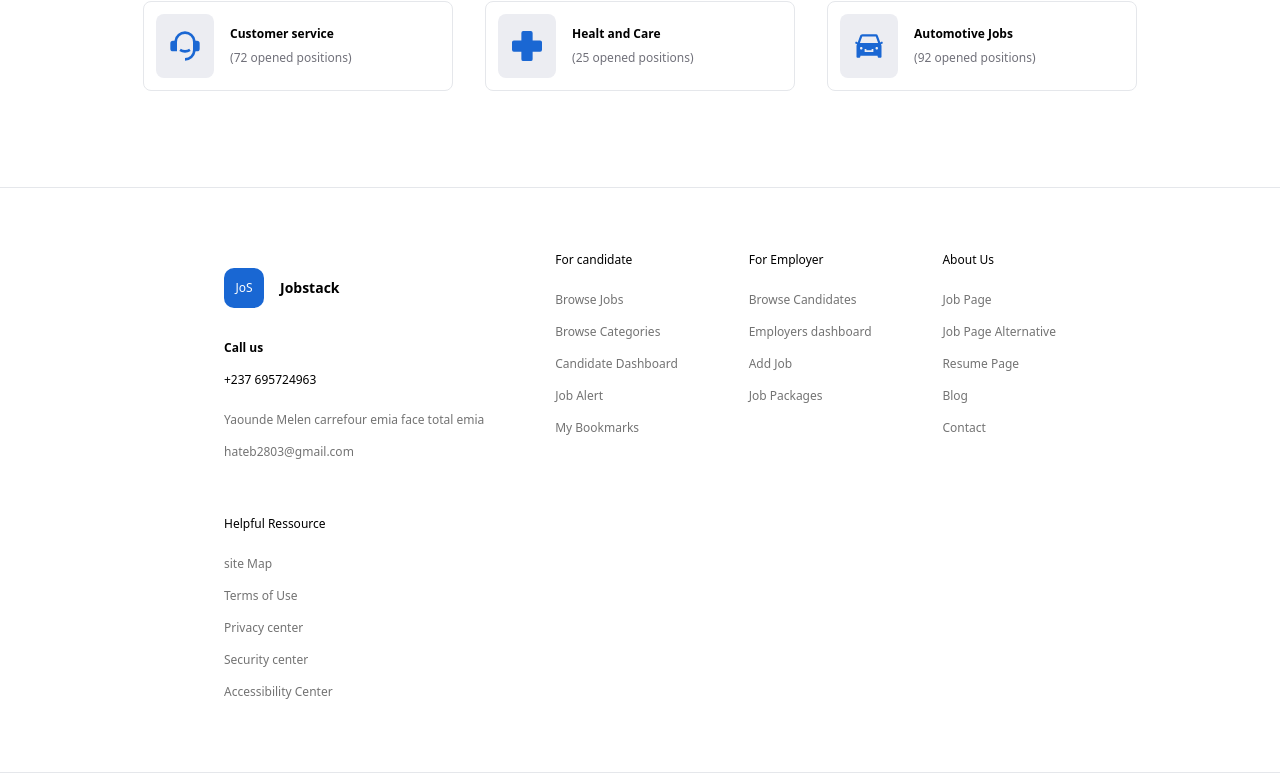
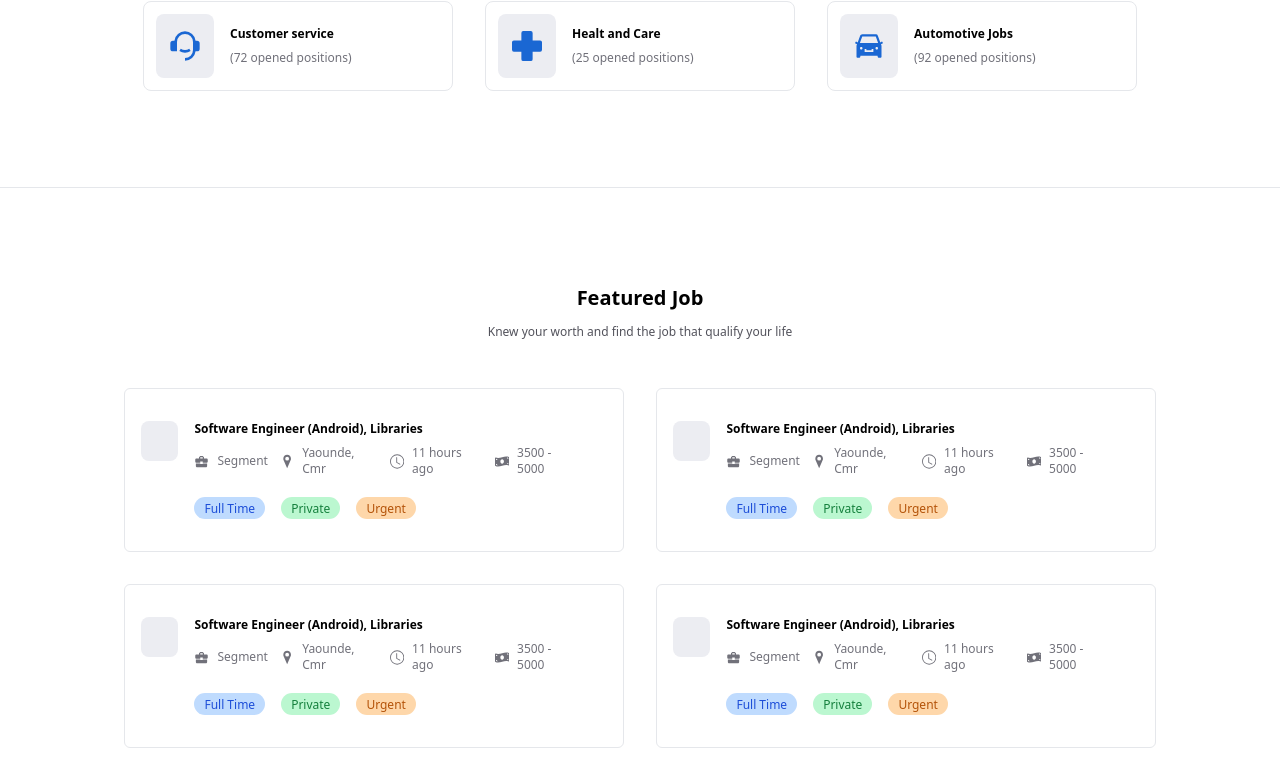
Before and after one commit to haterb4/jobstack, a Next.js app: page / in a window 1280 px wide. Shown: the part 491-1271 px from the top of the page. Built offline with nearby package versions, Linux system fonts and the light colour scheme.

Commit message:
Featured job

```diff
--- a/src/app/page.tsx
+++ b/src/app/page.tsx
@@ -1,5 +1,6 @@
 import { Header, PageLayout } from '@/components'
 import Categories from '@/components/Job/Categories'
+import Features from '@/components/Job/Features'
 import { Metadata } from 'next'
 
 export const metadata: Metadata = {
@@ -10,10 +11,13 @@ export const metadata: Metadata = {
 export default function Home() {
   return (
     <PageLayout>
-      <main className="overflow-hidden">
+      <main className="full overflow-hidden">
         <Header />
-        <div className='flex flex-col justify-center items-center'>
+        <div className='w-full flex flex-col justify-center items-center border-b'>
           <Categories />
+        </div>
+        <div className='w-full flex flex-col justify-center items-center border-b py-12'>
+          <Features />
         </div>
       </main>
     </PageLayout>
--- /dev/null
+++ b/src/components/Job/FeaturedItem.tsx
@@ -0,0 +1,67 @@
+import React from 'react'
+import { MdBusinessCenter } from 'react-icons/md'
+import { GiPositionMarker } from 'react-icons/gi'
+import { BsClock } from 'react-icons/bs'
+import { FaMoneyBillWave } from 'react-icons/fa'
+interface FeatureItemProps {
+    feature: {
+        entreprise: string;
+        post: string;
+        logo: string;
+        offer: number;
+        location: string;
+        postedAt: string;
+        price: {
+            min: number;
+            max: number;
+            devise: string;
+        },
+        fulltime: boolean;
+        private: boolean;
+        urgent: boolean;
+    }
+}
+
+const FeaturedItem: React.FC<FeatureItemProps> = ({feature}) => {
+  return (
+    <div className='w-[500px] border rounded-md bg-white hover:shadow-md px-4 py-8 flex justify-between items-start'>
+        <div className='w-10 h-10 rounded-lg flex justify-center items-center bg-[#ECEDF2] text-[#1A67D3] hover:bg-blue-600 hover:text-white'>
+        </div>
+        <div className='w-[calc(500px-44px)] px-4'>
+            <h2 className='text-[12px] font-[700]'>{feature.post}</h2>
+            <div className='flex items-center py-2 text-zinc-500'>
+              <div className='flex items-center mr-3 text-[12px]'>
+                <MdBusinessCenter size={15}/>
+                <span className='ml-2'>{feature.entreprise}</span>
+              </div>
+              <div className='flex items-center mr-3 text-[12px]'>
+                <GiPositionMarker size={15}/>
+                <span className='ml-2'>{feature.location}</span>
+              </div>
+              <div className='flex items-center mr-3 text-[12px]'>
+                <BsClock size={15}/>
+                <span className='ml-2'>11 hours ago</span>
+              </div>
+              <div className='flex items-center mr-3 text-[12px]'>
+                <FaMoneyBillWave size={15}/>
+                <span className='ml-2'>{feature.price.min} - {feature.price.max}</span>
+              </div>
+            </div>
+            <div className='flex items-center justify-start mt-3'>
+              {feature.fulltime && (<span className="inline-flex items-center px-2.5 py-0.5 rounded-full text-xs font-medium bg-blue-200 text-blue-700 mr-4 pt-1">
+                Full Time
+              </span>)}
+              {feature.private && (<span className="inline-flex items-center px-2.5 py-0.5 rounded-full text-xs font-medium bg-green-200 text-green-700 mr-4 pt-1">
+                Private
+              </span>)}
+              {feature.urgent && (<span className="inline-flex items-center px-2.5 py-0.5 rounded-full text-xs font-medium bg-orange-200 text-amber-700 mr-4 pt-1">
+                Urgent
+              </span>)}
+
+            </div>
+        </div>
+    </div>
+  )
+}
+
+export default FeaturedItem
--- /dev/null
+++ b/src/components/Job/Features.tsx
@@ -0,0 +1,116 @@
+import React from 'react'
+import SectionHeader from '../SectionHeader'
+import FeaturedItem from './FeaturedItem'
+
+const Features = () => {
+    const categories = [
+        {
+          entreprise: 'Segment',
+          post: 'Software Engineer (Android), Libraries',
+          logo: '',
+          offer: 2,
+          location: 'Yaounde, Cmr',
+          postedAt: '25-3-2023 15:55:10',
+          price: {
+            min: 3500,
+            max: 5000,
+            devise: 'FCFA'
+          },
+          fulltime: true,
+          private: true,
+          urgent: true
+        },
+        {
+          entreprise: 'Segment',
+          post: 'Software Engineer (Android), Libraries',
+          logo: '',
+          offer: 2,
+          location: 'Yaounde, Cmr',
+          postedAt: '25-3-2023 15:55:10',
+          price: {
+            min: 3500,
+            max: 5000,
+            devise: 'FCFA'
+          },
+          fulltime: true,
+          private: true,
+          urgent: true
+        },
+        {
+          entreprise: 'Segment',
+          post: 'Software Engineer (Android), Libraries',
+          logo: '',
+          offer: 2,
+          location: 'Yaounde, Cmr',
+          postedAt: '25-3-2023 15:55:10',
+          price: {
+            min: 3500,
+            max: 5000,
+            devise: 'FCFA'
+          },
+          fulltime: true,
+          private: true,
+          urgent: true
+        },
+        {
+          entreprise: 'Segment',
+          post: 'Software Engineer (Android), Libraries',
+          logo: '',
+          offer: 2,
+          location: 'Yaounde, Cmr',
+          postedAt: '25-3-2023 15:55:10',
+          price: {
+            min: 3500,
+            max: 5000,
+            devise: 'FCFA'
+          },
+          fulltime: true,
+          private: true,
+          urgent: true
+        },
+        {
+          entreprise: 'Segment',
+          post: 'Software Engineer (Android), Libraries',
+          logo: '',
+          offer: 2,
+          location: 'Yaounde, Cmr',
+          postedAt: '25-3-2023 15:55:10',
+          price: {
+            min: 3500,
+            max: 5000,
+            devise: 'FCFA'
+          },
+          fulltime: true,
+          private: true,
+          urgent: true
+        },
+        {
+          entreprise: 'Segment',
+          post: 'Software Engineer (Android), Libraries',
+          logo: '',
+          offer: 2,
+          location: 'Yaounde, Cmr',
+          postedAt: '25-3-2023 15:55:10',
+          price: {
+            min: 3500,
+            max: 5000,
+            devise: 'FCFA'
+          },
+          fulltime: true,
+          private: true,
+          urgent: true
+        },
+    ]
+  return (
+    <div className='py-12 bg-white'>
+        <SectionHeader title='Featured Job' slogan='Knew your worth and find the job that qualify your life'/>
+        <div className='grid grid-cols-2 gap-8 py-12'>
+          {categories.map((item, index) => {
+            return <FeaturedItem key={index} feature={item}/>
+          })}
+        </div>
+    </div>
+  )
+}
+
+export default Features
--- a/src/components/Job/Item.tsx
+++ b/src/components/Job/Item.tsx
@@ -11,12 +11,12 @@ interface ItemInterface {
 
 const Item: React.FC<ItemInterface>  = ({categorie}) => {
   return (
-    <div className='w-[310px] p-3 border rounded-lg flex justify-between items-center'>
+    <div className='w-[310px] p-3 border rounded-lg flex justify-between items-center hover:shadow-md'>
       <div className='w-16 h-16 rounded-lg flex justify-center items-center bg-[#ECEDF2] text-[#1A67D3] hover:bg-blue-600 hover:text-white'>
         <categorie.icon size={32}/>
       </div>
       <div className='w-[calc(310px-64px)] px-4'>
-        <h2 className='text-[12px] font-[600]'>{categorie.title}</h2>
+        <h2 className='text-[12px] font-[700]'>{categorie.title}</h2>
         <p className='mt-[8px] text-zinc-500'>({categorie.position} {`opened position${categorie.position > 1 && 's'}`})</p>
       </div>
     </div>
--- a/src/components/Layout.tsx
+++ b/src/components/Layout.tsx
@@ -8,12 +8,12 @@ const PageLayout = ({
     children: React.ReactNode
 }) => {
   return (
-    <div className='overflow-hidden min-h-screen flex flex-col justify-between items-center flex-1'>
+    <div className='overflow-hidden min-h-screen w-full flex flex-col justify-between items-center'>
         {/* header */}
         <div className='w-full relative'>
           <Navigation />
         </div>
-        <main>{children}</main>
+        <main className='w-full h-full overflow-x-hidden m-auto mt-0 mx-0'>{children}</main>
         <Footer />
         {/* footer */}
     </div>
```
